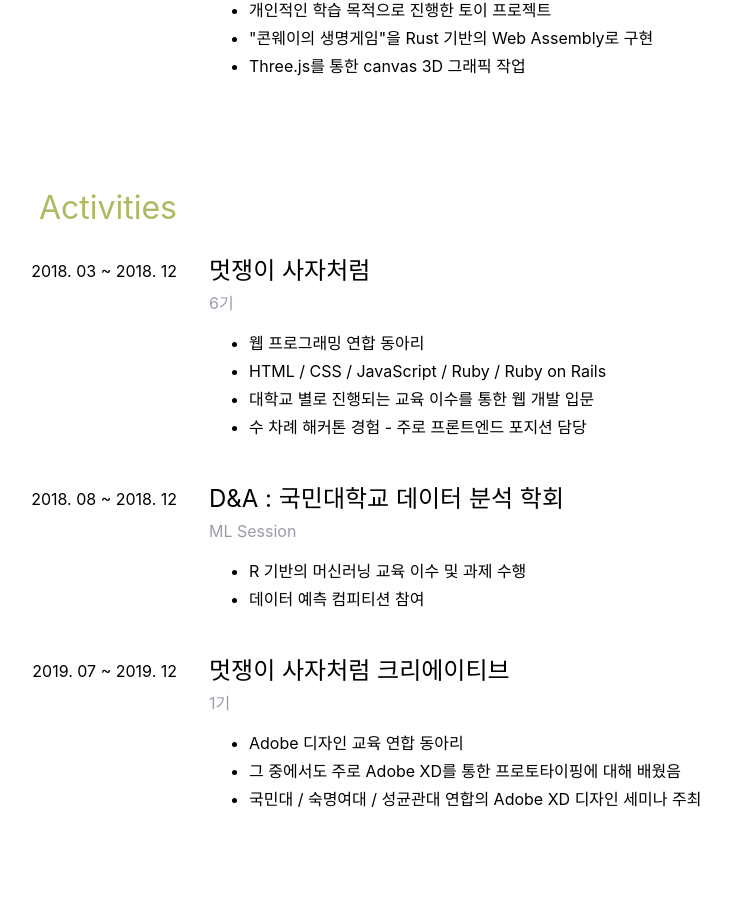
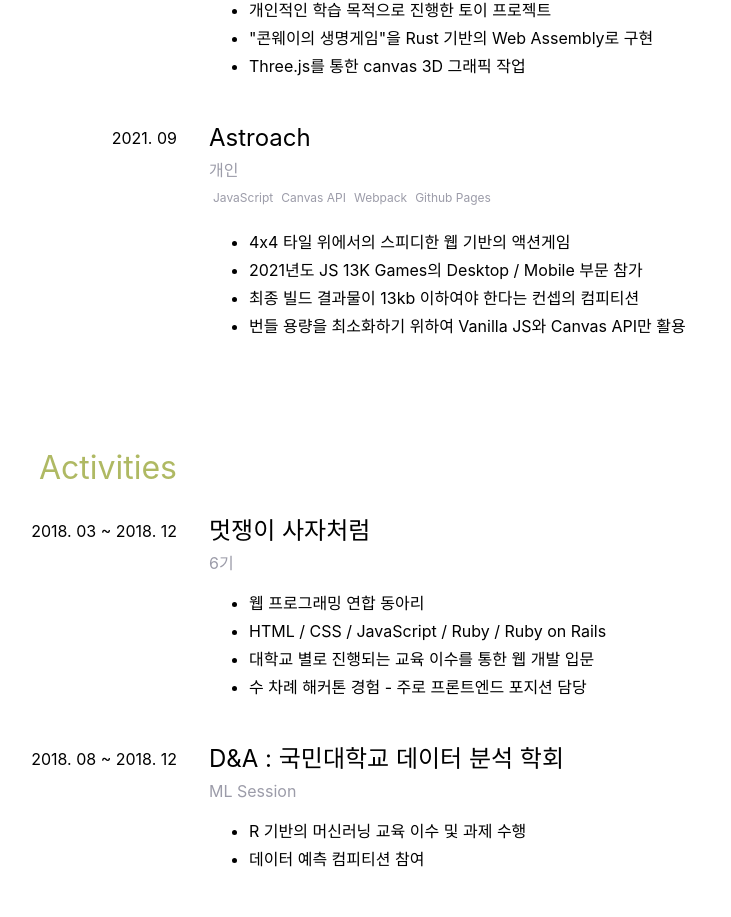
Before and after one commit to Shubidumdu/my-resume, a Svelte app: page / in a window 1280 px wide. Shown: the part 3040-3957 px from the top of the page, without its empty margins (233-964 px from the left). Built offline with nearby package versions, Linux system fonts and the light colour scheme; a web font is replaced by a local one.

Commit message:
Add astroach

```diff
--- a/src/components/Projects.svelte
+++ b/src/components/Projects.svelte
@@ -176,6 +176,19 @@
       ],
       url: 'https://shubidumdu.github.io/game-of-life-client/',
     },
+    {
+      period: '2021. 09',
+      title: 'Astroach',
+      subtitle: '개인',
+      tags: ['JavaScript', 'Canvas API', 'Webpack', 'Github Pages'],
+      descs: [
+        '4x4 타일 위에서의 스피디한 웹 기반의 액션게임',
+        '2021년도 JS 13K Games의 Desktop / Mobile 부문 참가',
+        '최종 빌드 결과물이 13kb 이하여야 한다는 컨셉의 컴피티션',
+        '번들 용량을 최소화하기 위하여 Vanilla JS와 Canvas API만 활용',
+      ],
+      url: 'https://js13kgames.com/entries/astroach',
+    },
   ];
 </script>
 
--- a/webpack/webpack.dev.js
+++ b/webpack/webpack.dev.js
@@ -8,6 +8,6 @@ module.exports = merge(common, {
   devServer: {
     contentBase: path.join(__dirname, '../dist'),
     compress: true,
-    port: 3000,
+    port: 4000,
   },
 });
```
